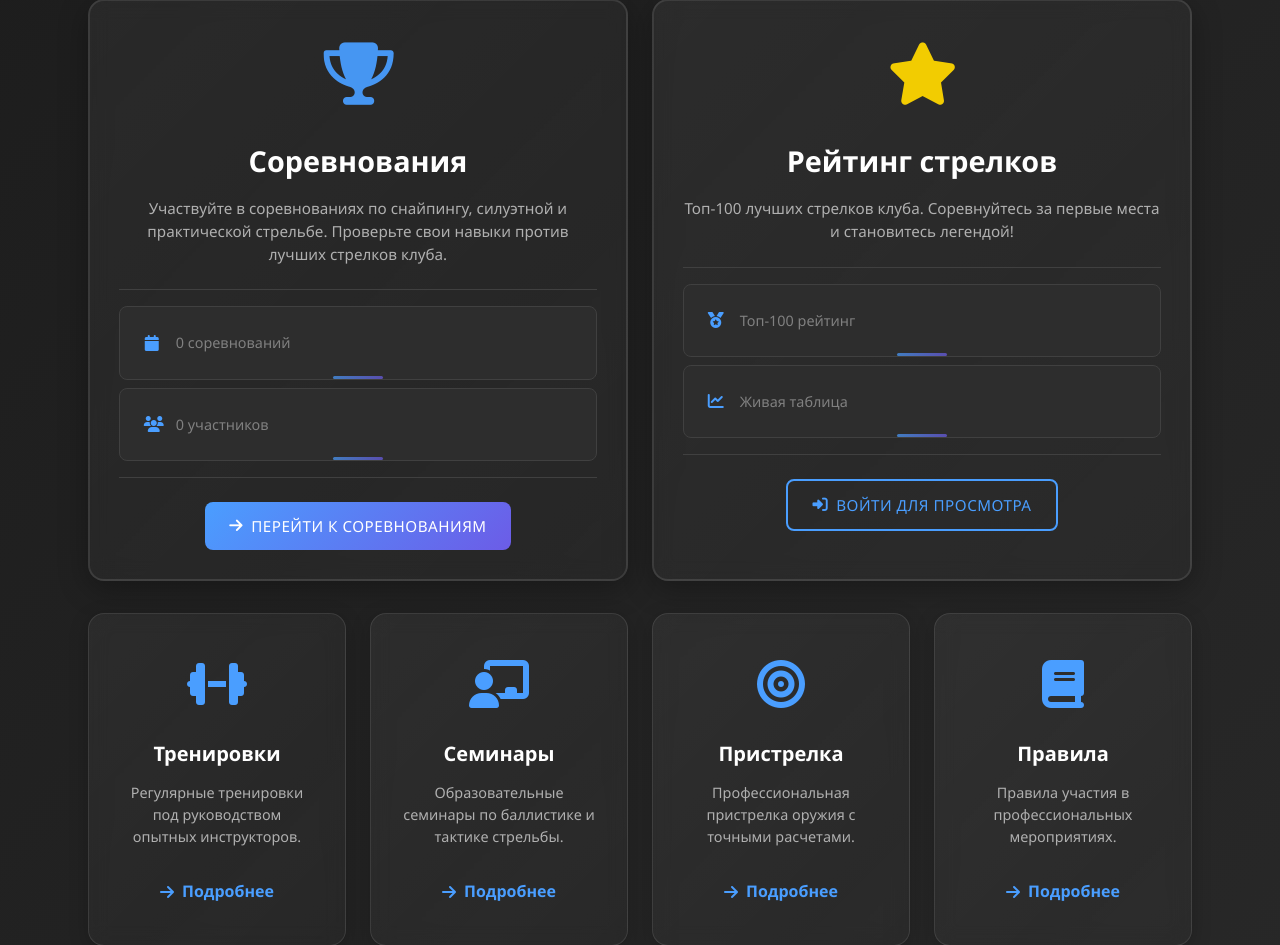
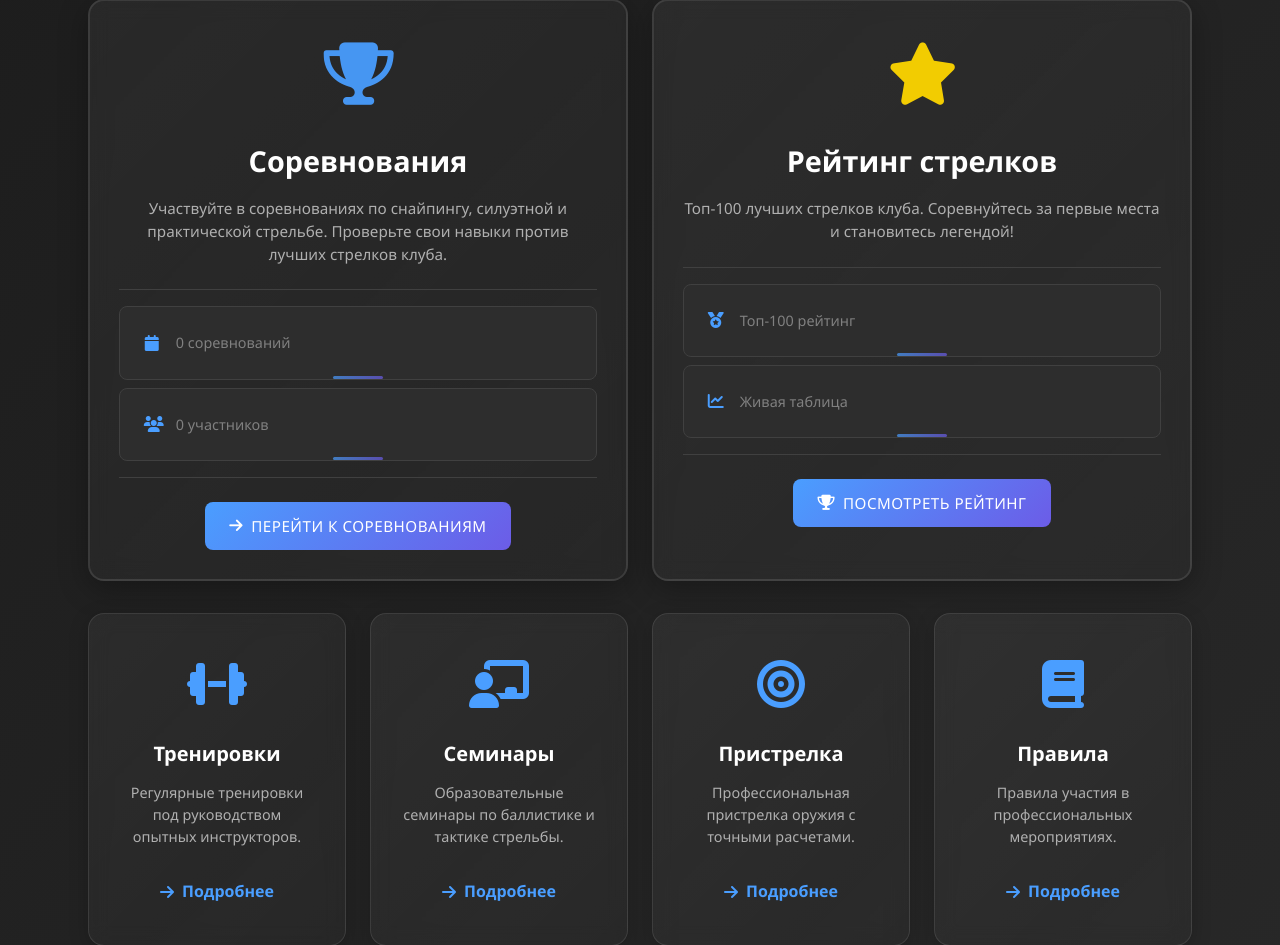
Before and after one commit to testMonzeN/cvs, a Django app: page / in a window 1280 px wide. Shown: the part 761-1706 px from the top of the page. Run offline with Django 5.2, Linux system fonts and the light colour scheme; data that the repository does not hold is empty; some libraries are stand-ins or nearby versions.

Commit message:
del teleport for top_ladder

```diff
--- a/cabinet/models.py
+++ b/cabinet/models.py
@@ -1,12 +1,6 @@
-from email.policy import default
-from turtle import mode
-from typing import Any
-
 from datetime import date
 from django.db import models
 from django.contrib.auth.models import AbstractUser
-from django.db.models.lookups import YearExact
-from django.template.base import kwarg_re
 from .ModelConfig import CITIES
 
 # Create your models here.
--- a/cabinet/views.py
+++ b/cabinet/views.py
@@ -179,7 +179,3 @@ class Authentication(View):
         else:
             messages.error(request, 'Неверный код. Пожалуйста, попробуйте снова.')
             return redirect('authentication')
-
-# TODO: сделать
-class Raiting(View):
-    pass
--- a/func/views.py
+++ b/func/views.py
@@ -18,7 +18,7 @@ from cvs.settings import BASE_DIR
 class TeleportView(View):
     def get(self, request):
         return render(request, 'teleport/teleport.html')
-
+# рейтинг
 class TotalLadderCheck:
     @staticmethod
     def count_leader_ladder(competitions):
--- a/main/templates/home/main.html
+++ b/main/templates/home/main.html
@@ -90,17 +90,10 @@
                                 <span>Живая таблица</span>
                             </div>
                         </div>
-                        {% if user.is_authenticated %}
                         <a href="{% url 'top-ladder' %}" class="btn btn-primary btn-lg">
                             <i class="fas fa-trophy"></i>
                             Посмотреть рейтинг
                         </a>
-                        {% else %}
-                        <a href="{% url 'login' %}" class="btn btn-outline btn-lg">
-                            <i class="fas fa-sign-in-alt"></i>
-                            Войти для просмотра
-                        </a>
-                        {% endif %}
                     </div>
                 </div>
             </div>
```
